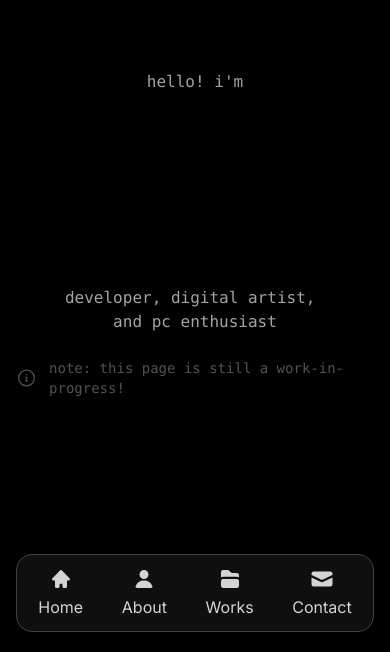
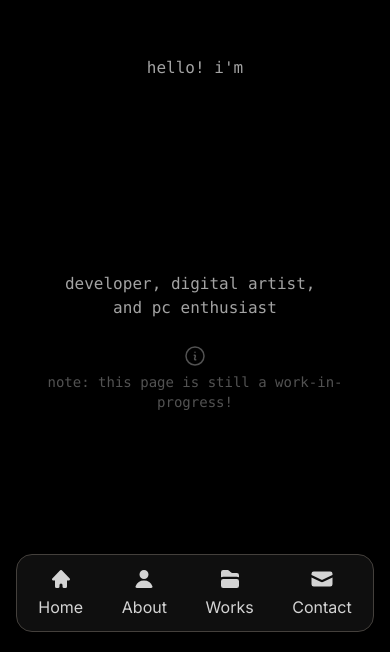
Before and after one commit to riru12/riruweb, a Next.js app: page / in a window 390 px wide. Shown: the part 192-844 px from the top of the page. Built offline with nearby package versions, Linux system fonts and the light colour scheme.

Commit message:
adjusted spacing for wip notice

```diff
--- a/app/components/hero.jsx
+++ b/app/components/hero.jsx
@@ -45,7 +45,7 @@ const Hero = () => {
                 ,&nbsp;
                 <div className="whitespace-nowrap">and pc enthusiast</div>
             </div>
-            <div className="flex flex-row gap-3 items-center font-mono text-sm text-neutral-600 unfancy"><InfoIcon strokeColor="#525252"/>note: this page is still a work-in-progress!</div>
+            <div className="flex flex-col text-center gap-1 items-center font-mono text-sm text-neutral-600 unfancy md:gap-3 md:flex-row"><InfoIcon strokeColor="#525252"/>note: this page is still a work-in-progress!</div>
         </section>
     )
 }
```
